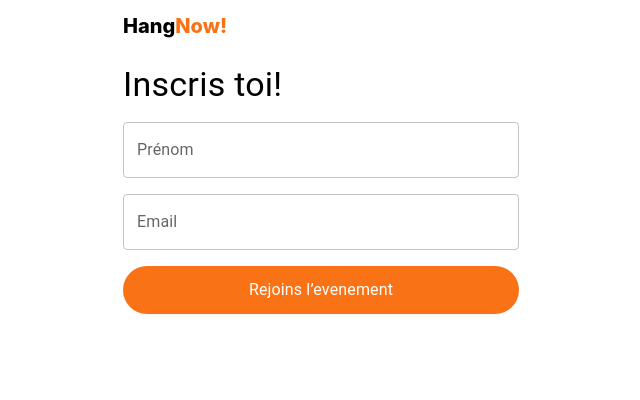
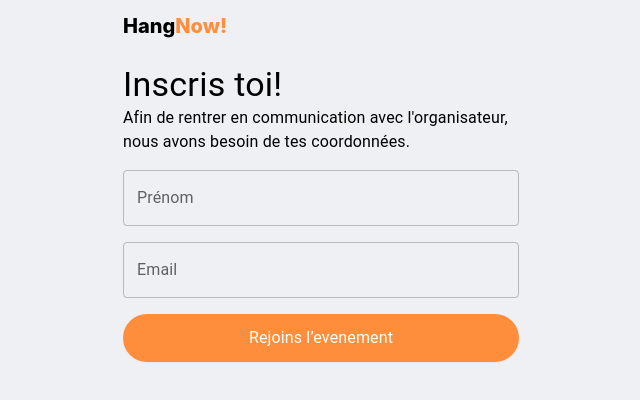
Before and after one commit to HangNow/hang-now-landing-page, a Next.js app: page /contact in a window 1280 px wide. Shown: the top 400 px of the page, without its empty margins (319-959 px from the left). Built offline with nearby package versions, Linux system fonts and the light colour scheme.

Commit message:
try to add theme

```diff
--- a/pages/_app.js
+++ b/pages/_app.js
@@ -1,12 +1,21 @@
 import '../styles/globals.css';
 import mixpanel from 'mixpanel-browser';
-import { ThemeProvider, useTheme } from '@mui/material';
-import { createTheme } from '@mui/system';
+import { createTheme, ThemeProvider } from '@mui/material/styles';
 
 mixpanel.init('57d40f32fb36773d37e74e52fce0ebac', { debug: true });
 
+export const theme = createTheme({
+  primary: {
+    main: '#ff8e3c',
+  },
+});
+
 function MyApp({ Component, pageProps }) {
-  return <Component {...pageProps} />;
+  return (
+    <ThemeProvider theme={theme}>
+      <Component {...pageProps} />
+    </ThemeProvider>
+  );
 }
 
 export default MyApp;
--- a/pages/contact.js
+++ b/pages/contact.js
@@ -1,7 +1,6 @@
 import { TextField, Typography } from '@mui/material';
 import React, { useEffect, useState } from 'react';
 import { useRouter } from 'next/router';
-
 
 export default function Contact() {
   const [success, setSuccess] = useState(false);
@@ -24,8 +23,10 @@ export default function Contact() {
           Hang<span className="txt-8622">Now!</span>
         </p>
       </div>
-      <Typography sx={{ mb: 2 }} variant="h4">
-        Inscris toi!
+      <Typography variant="h4">Inscris toi!</Typography>
+      <Typography sx={{ mb: 2 }}>
+        Afin de rentrer en communication avec l'organisateur, nous avons besoin de
+        tes coordonnées.
       </Typography>
       <form
         className="contact-form"
@@ -35,7 +36,14 @@ export default function Contact() {
         data-netlify="true"
       >
         <input type="hidden" name="form-name" value="contact" />
-        <TextField fullWidth id="name" name="name" type="text" label="Prénom" />
+        <TextField
+          color="primary"
+          fullWidth
+          id="name"
+          name="name"
+          type="text"
+          label="Prénom"
+        />
         <TextField fullWidth id="email" name="email" type="text" label="Email" />
         <button
           type="submit"
--- a/styles/globals.css
+++ b/styles/globals.css
@@ -13,6 +13,12 @@ a {
 
 * {
   box-sizing: border-box;
+
+  --primary-color: #ff8e3c;
+}
+
+body {
+  background-color: #eff0f3;
 }
 
 @import url('https://fonts.googleapis.com/css2?family=M PLUS 2:wght@800&display=swap');
@@ -80,13 +86,11 @@ p {
   padding: 12px;
   max-width: 420px;
   box-sizing: border-box;
-  background-color: rgba(255, 255, 255, 1);
 }
 
 .header {
   margin-bottom: 24px;
   box-sizing: border-box;
-  background-color: rgba(255, 255, 255, 1);
   width: 100%;
 }
 
@@ -101,7 +105,7 @@ p {
 }
 
 .txt-8622 {
-  color: rgba(249, 115, 22, 1);
+  color: var(--primary-color);
 }
 
 .frame-49220 {
@@ -127,7 +131,7 @@ p {
   font-family: Poppins, sans-serif;
   font-weight: 500;
   line-height: 143%;
-  color: rgba(249, 115, 22, 1);
+  color: var(--primary-color);
   word-wrap: break-word;
 }
 
@@ -193,7 +197,7 @@ p {
   padding: 1px 7px;
   box-sizing: border-box;
   border-radius: 36px;
-  background-color: rgba(249, 115, 22, 1);
+  background-color: var(--primary-color);
   box-shadow: 0px 1px 2px rgba(105, 81, 255, 0.05);
   height: 100%;
 }
@@ -295,7 +299,7 @@ p {
   font-family: Poppins, sans-serif;
   font-weight: 500;
   line-height: 150%;
-  color: rgba(249, 115, 22, 1);
+  color: var(--primary-color);
   word-wrap: break-word;
 }
 
@@ -313,7 +317,7 @@ p {
   font-family: Poppins, sans-serif;
   font-weight: 500;
   line-height: 150%;
-  color: rgba(249, 115, 22, 1);
+  color: var(--primary-color);
   word-wrap: break-word;
 }
 
@@ -321,7 +325,7 @@ p {
   padding: 12px 16px;
   box-sizing: border-box;
   border-radius: 36px;
-  background-color: rgba(249, 115, 22, 1);
+  background-color: var(--primary-color);
   box-shadow: 0px 1px 2px rgba(105, 81, 255, 0.05);
   width: 100%;
   border: none;
@@ -369,7 +373,7 @@ p {
   padding: 1px 7px;
   box-sizing: border-box;
   border-radius: 36px;
-  background-color: rgba(249, 115, 22, 1);
+  background-color: var(--primary-color);
   box-shadow: 0px 1px 2px rgba(105, 81, 255, 0.05);
   height: 100%;
 }
@@ -481,7 +485,7 @@ p {
   font-family: Poppins, sans-serif;
   font-weight: 500;
   line-height: 150%;
-  color: rgba(249, 115, 22, 1);
+  color: var(--primary-color);
   word-wrap: break-word;
 }
 
@@ -498,7 +502,7 @@ p {
   padding: 7px 15px;
   box-sizing: border-box;
   border-radius: 36px;
-  background-color: rgba(249, 115, 22, 1);
+  background-color: var(--primary-color);
   box-shadow: 0px 1px 2px rgba(105, 81, 255, 0.05);
   width: 100%;
 }
@@ -541,7 +545,7 @@ p {
   padding: 1px 7px;
   box-sizing: border-box;
   border-radius: 36px;
-  background-color: rgba(249, 115, 22, 1);
+  background-color: var(--primary-color);
   box-shadow: 0px 1px 2px rgba(105, 81, 255, 0.05);
   height: 100%;
 }
@@ -651,7 +655,7 @@ p {
   padding: 7px 15px;
   box-sizing: border-box;
   border-radius: 36px;
-  background-color: rgba(249, 115, 22, 1);
+  background-color: var(--primary-color);
   box-shadow: 0px 1px 2px rgba(105, 81, 255, 0.05);
   width: 100%;
 }
```
